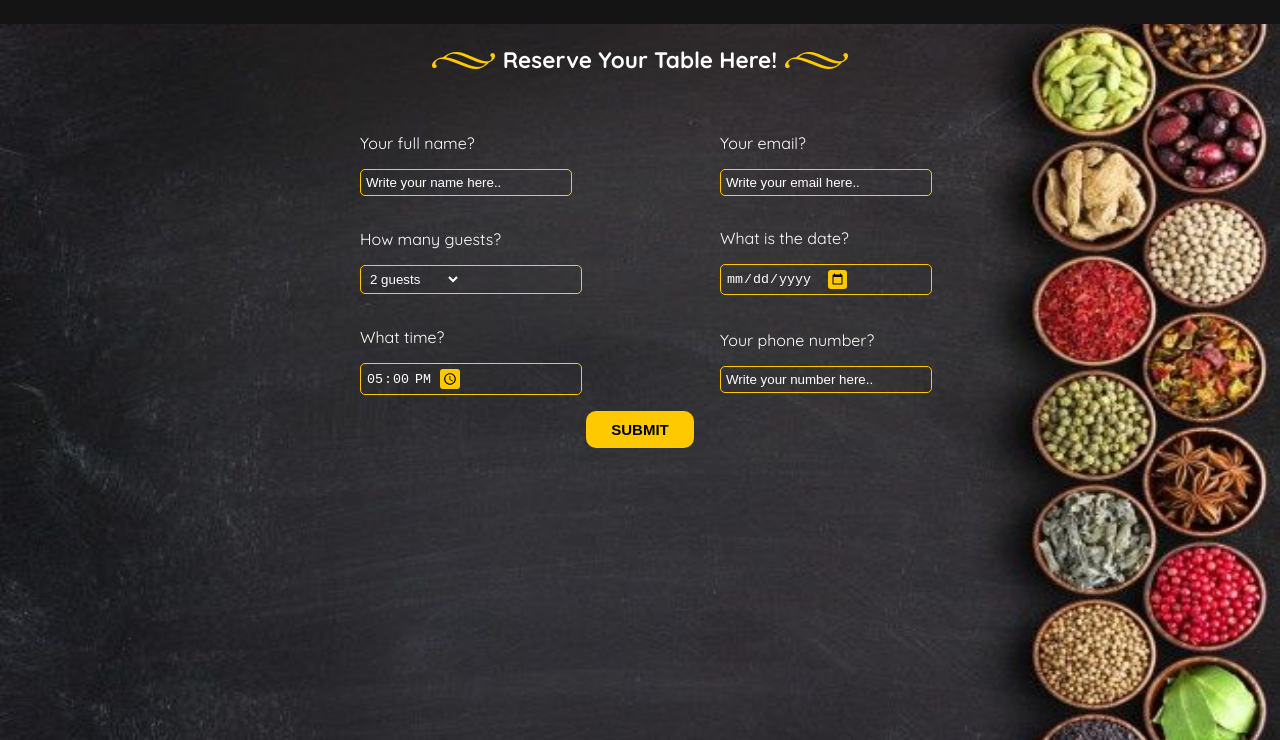
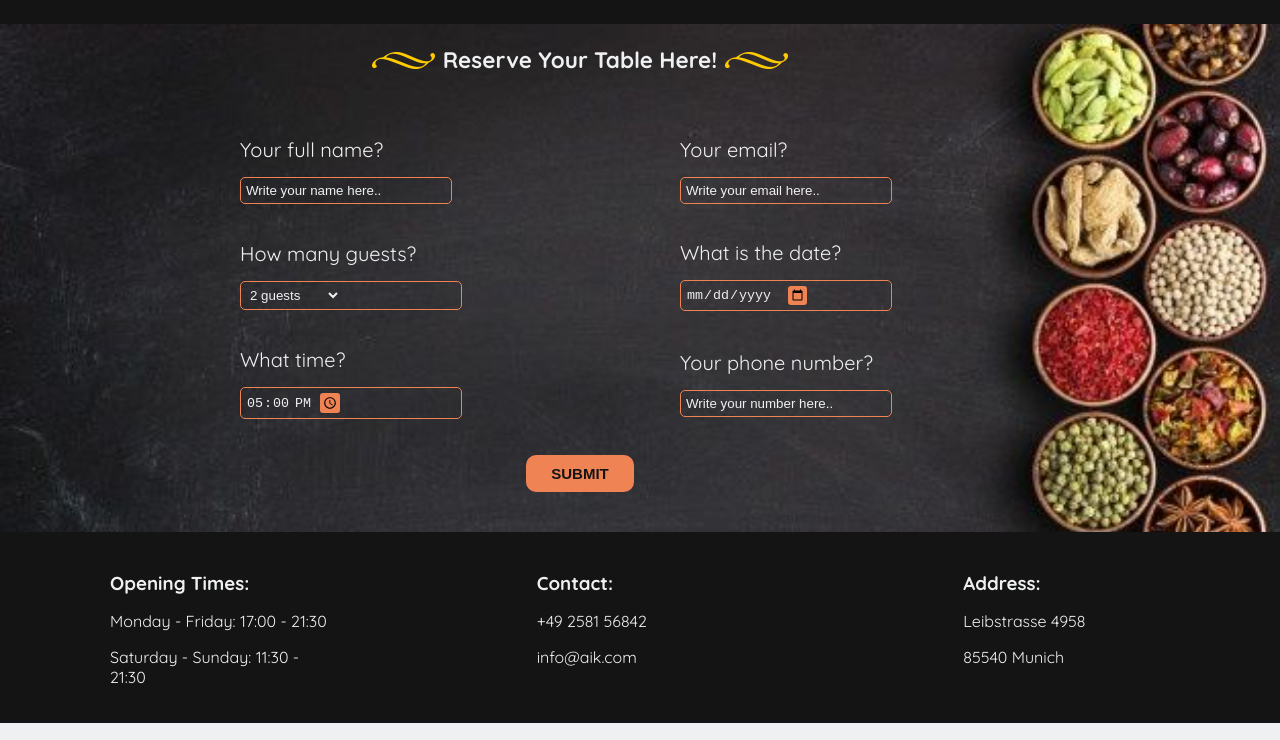
Before and after one commit to Celine248/Authentic-Indian-Restaurant, a plain HTML site: page Authentic Indian Restaurant/reservation.html in a window 1280 px wide. Shown: the part 60-800 px from the top of the page. Drawn offline with Linux system fonts and the light colour scheme.

Commit message:
Update style.css with updating reservation page
coral color for decoration and date picker default time

```diff
--- a/Authentic Indian Restaurant/style.css
+++ b/Authentic Indian Restaurant/style.css
@@ -238,15 +238,16 @@ body {
         display: flex;
         align-items: center;
         justify-content: center;
+        margin-right: 120px;
         font-weight: 600;
         font-size: 1.2em;
       }
 
       .reservation{
-  min-height: 100vh;
-  color: white;
+        min-height: 50vh;
+        color: #eef0f2ff;
         background: url(images/bg1.jpg);
-  background-size: 100% 100%;
+        background-size: cover;
       }
      form{
       display: flex;
@@ -256,16 +257,16 @@ flex-direction: column;
       margin-top: 20px;
       gap: 1rem;
      }
-input p {
-font-size: 26px;
-font-weight: lighter;
-margin-bottom: 10px;
+     .input p{
+      font-size: 20px;
+      font: weight 50px;
+      margin-bottom: 15px;
      }
      .first,.mid,.last{
       display: flex;
       align-items: center;
-width: max-content;
-gap: 10rem;
+      width: 800px;
+      gap: 15rem;
       }
       form .input{
         width: 200px;
@@ -273,17 +274,18 @@ form .input{
 
      input, .input-i{
       outline: none;
-border: 1px solid #ffc901;
+      border: 1px solid #ef8354ff;
       width: 200px;
       background-color: transparent;
       display: flex;
       align-items: center;
       border-radius: 5px;
-color: white;
+      color: #eef0f2ff;
+      ;
      }
 
      ::placeholder{
-color: #fff;
+      color: #eef0f2ff;
      }
 
      input{
@@ -296,12 +298,13 @@ padding-right: 10px;
      }
      .input-i{
       padding-right: 20px;
+      content:attr(placeholder);
      }
      select {
       width: 50%;
       padding: 5px;
       background-color: transparent;
-color: white;
+      color: #eef0f2ff;
       border: 0;
       outline: none;
       cursor: pointer;
@@ -312,20 +315,22 @@ padding-top: 10px;
     }
      ::-webkit-calendar-picker-indicator{
       cursor: pointer;
-background-color: #ffc901;
+      background-color: #ef8354ff;
       padding: 3px;
       border-radius: 3px;
      }
      .btn{
-background-color: #ffc901;
+      background-color: #ef8354ff;
       border: none;
-color: black;
+      color: #141414;
       padding: 10px 25px 10px 25px;
       font-size: 15px;
       border-radius: 10px;
       cursor: pointer;
       font-weight: 550;
-
+      margin-bottom: 40px;
+      margin-top: 20px;
+      margin-right: 120px;
      }
      .btn:hover{
       opacity: 0.8;
```
Lines whose indentation alone changed are shown as unchanged.
